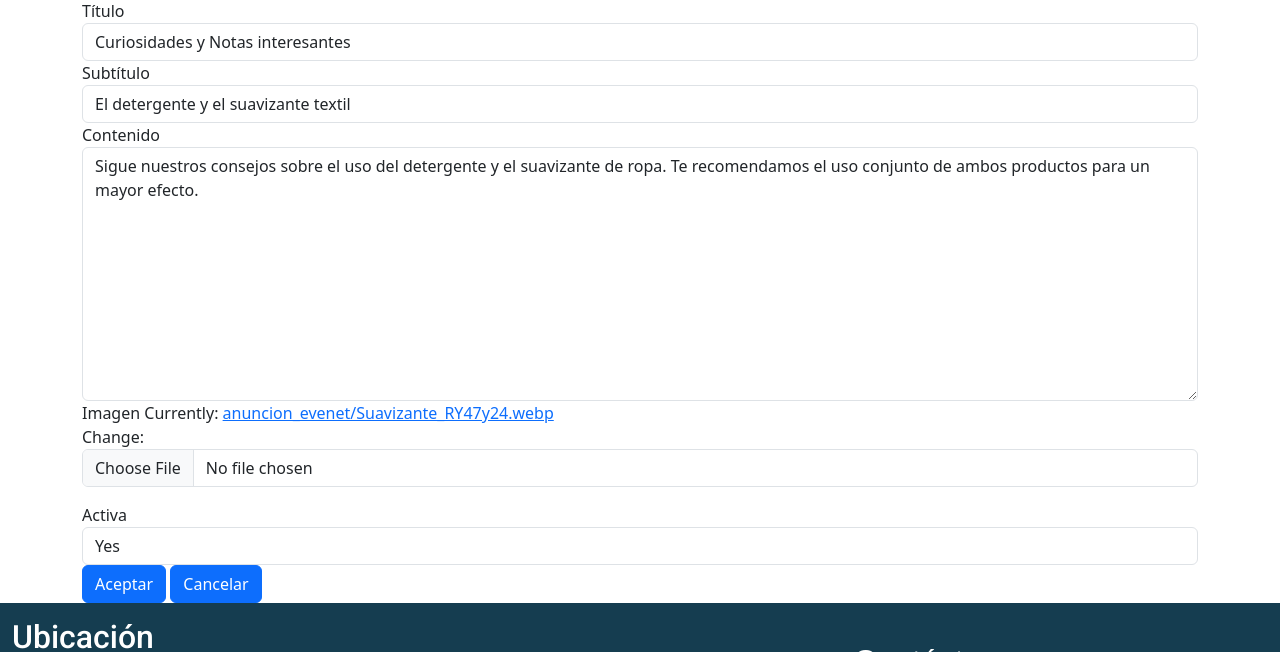
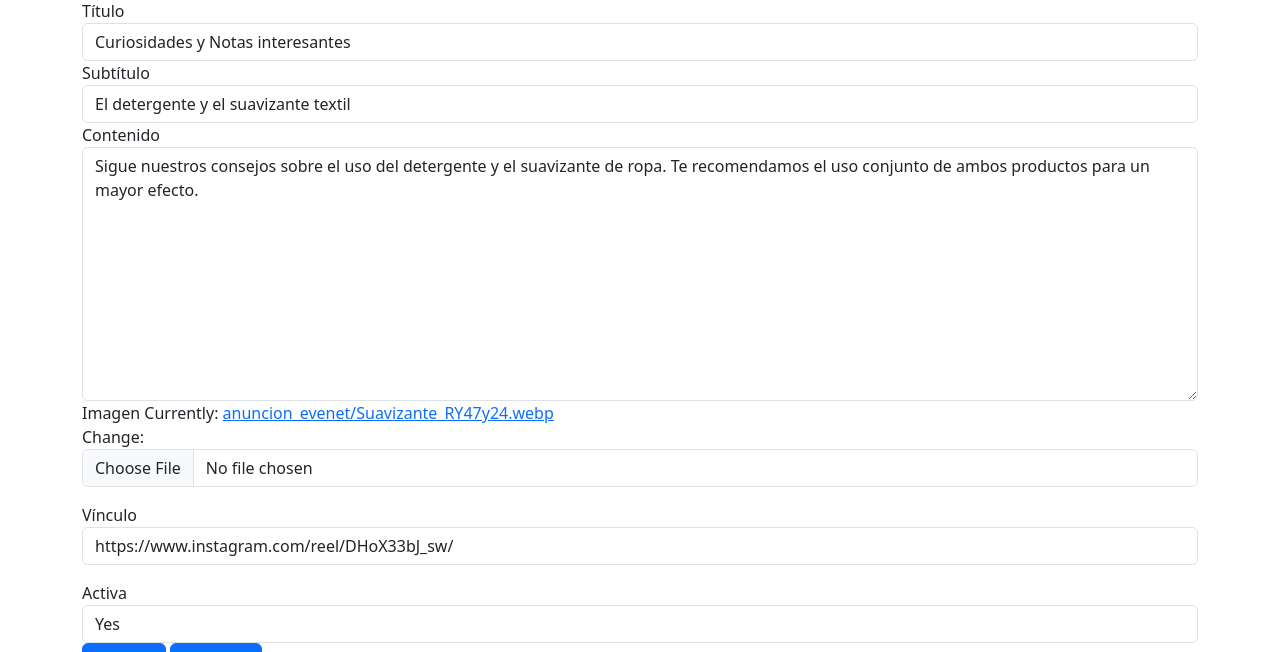
Before and after one commit to mmalbo/pw_muhia, a Django app: page /gestion/curiosidades/editar/3 in a window 1280 px wide. Shown: the part 144-796 px from the top of the page. Run offline with Django 4.2, Linux system fonts and the light colour scheme; data comes from the database, SQL or seed files in the repository; both versions use the stored data as it was after the commit; some libraries are stand-ins or nearby versions.

Commit message:
Enlace a curiosidades

```diff
--- a/news/models.py
+++ b/news/models.py
@@ -10,6 +10,7 @@ class Curio(models.Model):
     subtitle = models.CharField(max_length=200, verbose_name="Subtítulo")
     content = CKEditor5Field(default = "Texto", verbose_name="Contenido")
     image = models.ImageField(verbose_name="Imagen", upload_to="anuncion_evenet")
+    enlace = models.URLField(null = False, blank = False, verbose_name = "Enlace a las redes", default = "https://produccionesmuhia.ca/curiosidades/")
     activo = models.BooleanField(verbose_name="Activa",null=True, default=True)
     created = models.DateTimeField(auto_now_add=True, verbose_name="Fecha de creación")
     updated = models.DateTimeField(auto_now=True, verbose_name="Fecha de edición")
--- a/servicio/views.py
+++ b/servicio/views.py
@@ -8,7 +8,7 @@ from django.shortcuts import render
 class CrearSoicitudView(CreateView):
     model = Solicitud
     form_class = SolicitudForm
-    success_url = reverse_lazy('gestion')
+    success_url = reverse_lazy('inicio')
 
     """ def form_valid(self, form):
         form.instance.usuario = self.request.user
--- a/templates/base.html
+++ b/templates/base.html
@@ -55,19 +55,19 @@
                     <nav id="menu_principal" class="navbar navbar-light navbar-expand-lg navbar-collapse" style="text-align: left; background: #ffffff;border-color: #ffffff; padding-top: 0px; padding-bottom: 0px; ">
                         <button class="navbar-toggler" type="button" data-toggle="collapse" data-target="#menu"><span class="navbar-toggler-icon"></span></button>
                         <div id="cintillo_redes" style="padding-right: 30px;">
-                            <a id="instagram" class="instagram" href="https://www.instagram.com/muhia_producciones/" target="_blank" style="width: 3em; vertical-align: middle;">
+                            <a id="instagram" class="instagram" href="https://www.instagram.com/muhia.produccion/" target="_blank" style="width: 3em; vertical-align: middle;">
                                 <svg class="bi bi-instagram" xmlns="http://www.w3.org/2000/svg" width="3em" height="3em" viewBox="0 0 24 24" href="https://www.instagram.com/muhia_cuba/" style="color:#153d50; max-width: 32px;font-size: 20px;max-height: 24px;">
                                     <path fill-rule="evenodd" clip-rule="evenodd" d="M12 7C9.23858 7 7 9.23858 7 12C7 14.7614 9.23858 17 12 17C14.7614 17 17 14.7614 17 12C17 9.23858 14.7614 7 12 7ZM9 12C9 13.6569 10.3431 15 12 15C13.6569 15 15 13.6569 15 12C15 10.3431 13.6569 9 12 9C10.3431 9 9 10.3431 9 12Z" fill="currentColor"></path>
                                     <path d="M18 5C17.4477 5 17 5.44772 17 6C17 6.55228 17.4477 7 18 7C18.5523 7 19 6.55228 19 6C19 5.44772 18.5523 5 18 5Z" fill="currentColor"></path>
                                     <path fill-rule="evenodd" clip-rule="evenodd" d="M5 1C2.79086 1 1 2.79086 1 5V19C1 21.2091 2.79086 23 5 23H19C21.2091 23 23 21.2091 23 19V5C23 2.79086 21.2091 1 19 1H5ZM19 3H5C3.89543 3 3 3.89543 3 5V19C3 20.1046 3.89543 21 5 21H19C20.1046 21 21 20.1046 21 19V5C21 3.89543 20.1046 3 19 3Z" fill="currentColor"></path>
                                 </svg>
                             </a>
-                            <a id="face" class="facebook" href="https://www.facebook.com/profile.php?id=61559488611749" target="_blank" style="color:#153d50; width: 2em; vertical-align: middle;">
+                            <a id="face" class="facebook" href="https://www.facebook.com/muhia.produccion" target="_blank" style="color:#153d50; width: 2em; vertical-align: middle;">
                                 <svg xmlns="http://www.w3.org/2000/svg" width="2em" height="2em" fill="#153d50" viewBox="0 0 16 16" class="bi bi-facebook text-light facebook" href="https://www.facebook.com/produccionesmuhia" style="max-width: 24px;font-size: 18px;max-height: 24px;">
                                     <path d="M16 8.049c0-4.446-3.582-8.05-8-8.05C3.58 0-.002 3.603-.002 8.05c0 4.017 2.926 7.347 6.75 7.951v-5.625h-2.03V8.05H6.75V6.275c0-2.017 1.195-3.131 3.022-3.131.876 0 1.791.157 1.791.157v1.98h-1.009c-.993 0-1.303.621-1.303 1.258v1.51h2.218l-.354 2.326H9.25V16c3.824-.604 6.75-3.934 6.75-7.951"></path>
                                 </svg>
                             </a>
-                            <a id="whatsapp" class="bi bi-whatsapp" href="https://chat.whatsapp.com/JV83muQ3vQmKsHA1xdJ7j8" target="_blank" style="width: 3em; vertical-align: middle;">
+                            <a id="whatsapp" class="bi bi-whatsapp" href="https://l.facebook.com/l.php?u=https%3A%2F%2Fchat.whatsapp.com%2FJV83muQ3vQmKsHA1xdJ7j8%3Ffbclid%3DIwZXh0bgNhZW0CMTAAAR0lICp9A17Q4khzKH1IfAB7FwMFt6EP3ncOeN9ASuGA_9PGeUZlr3VpaTE_aem_5tZit85ussJJ5V2xNmCsEg&h=AT0LRrEv0xMvRhuK99zxfaA3xkLaEvREpg_xR_Zoq60YHjDSodcNEgjhFaAM11wkWugehfIVb6P2xy634znlYucEdbsba7Gjt_Mv4JUQ-j8jWm82auFjZzRsCZg&__tn__=-R" target="_blank" style="width: 3em; vertical-align: middle;">
                                 <svg xmlns="http://www.w3.org/2000/svg" width="1.5em" height="1.5em" fill="#153d50" class="bi bi-whatsapp" viewBox="0 0 16 16">
                                     <path d="M13.601 2.326A7.85 7.85 0 0 0 7.994 0C3.627 0 .068 3.558.064 7.926c0 1.399.366 2.76 1.057 3.965L0 16l4.204-1.102a7.9 7.9 0 0 0 3.79.965h.004c4.368 0 7.926-3.558 7.93-7.93A7.9 7.9 0 0 0 13.6 2.326zM7.994 14.521a6.6 6.6 0 0 1-3.356-.92l-.24-.144-2.494.654.666-2.433-.156-.251a6.56 6.56 0 0 1-1.007-3.505c0-3.626 2.957-6.584 6.591-6.584a6.56 6.56 0 0 1 4.66 1.931 6.56 6.56 0 0 1 1.928 4.66c-.004 3.639-2.961 6.592-6.592 6.592m3.615-4.934c-.197-.099-1.17-.578-1.353-.646-.182-.065-.315-.099-.445.099-.133.197-.513.646-.627.775-.114.133-.232.148-.43.05-.197-.1-.836-.308-1.592-.985-.59-.525-.985-1.175-1.103-1.372-.114-.198-.011-.304.088-.403.087-.088.197-.232.296-.346.1-.114.133-.198.198-.33.065-.134.034-.248-.015-.347-.05-.099-.445-1.076-.612-1.47-.16-.389-.323-.335-.445-.34-.114-.007-.247-.007-.38-.007a.73.73 0 0 0-.529.247c-.182.198-.691.677-.691 1.654s.71 1.916.81 2.049c.098.133 1.394 2.132 3.383 2.992.47.205.84.326 1.129.418.475.152.904.129 1.246.08.38-.058 1.171-.48 1.338-.943.164-.464.164-.86.114-.943-.049-.084-.182-.133-.38-.232"/>
                                   </svg>
--- a/templates/gestion/curiosidades_actualizar.html
+++ b/templates/gestion/curiosidades_actualizar.html
@@ -45,6 +45,10 @@
           {{ form.image|add_class:"form-control mb-3" }} <!-- Usamos la librería 'widget_tweaks' para crear esta caja de texto -->
         </div>
         <div class="form-group">
+          <label for="img" class="txt_negrita">Vínculo</label>
+          {{ form.enlace|add_class:"form-control mb-3" }} <!-- Usamos la librería 'widget_tweaks' para crear esta caja de texto -->
+        </div>
+        <div class="form-group">
           <label for="img" class="txt_negrita">Activa</label>
           {{ form.activo|add_class:"form-control" }} <!-- Usamos la librería 'widget_tweaks' para crear esta caja de texto -->
         </div>
--- a/templates/gestion/curiosidades_crear.html
+++ b/templates/gestion/curiosidades_crear.html
@@ -45,6 +45,10 @@
           {{ form.image|add_class:"form-control mb-3" }} <!-- Usamos la librería 'widget_tweaks' para crear esta caja de texto -->
         </div>
         <div class="form-group">
+          <label for="img" class="txt_negrita">Vínculo</label>
+          {{ form.enlace|add_class:"form-control mb-3" }} <!-- Usamos la librería 'widget_tweaks' para crear esta caja de texto -->
+        </div>
+        <div class="form-group">
           <label for="img" class="txt_negrita">Activa</label>
           {{ form.activo|add_class:"form-control" }} <!-- Usamos la librería 'widget_tweaks' para crear esta caja de texto -->
         </div>
--- a/templates/index.html
+++ b/templates/index.html
@@ -187,7 +187,7 @@
           {% for elem in curios %}
           {% if elem.activo%}
           <div class="swiper-slide card" style="top: 0px; border: 0px;">
-            <a href="content/{{elem.id}}"><img class="card-img-top img-fluid d-block" id="banner_tarjeta_noticia" data-aos="zoom-in" data-aos-delay="100" src="{{ elem.get_image_url }}" width="60%" height="40%"></a>
+            <a href="{{elem.enlace}}" target="_blank"><img class="card-img-top img-fluid d-block" id="banner_tarjeta_noticia" data-aos="zoom-in" data-aos-delay="100" src="{{ elem.get_image_url }}" width="60%" height="40%"></a>
               <div class="card-body pt-3">
                   <h4 class="font-weight-bold card-title" style="font-family: Roboto, Cantarell, 'Open Sans', 'Helvetica Neue', sans-serif; color: #153d50; font-variant: small-caps;">{{elem.title}}</h4>
                   <p>{{elem.subtitle}}</p>
```
Also changed, not shown: db.sqlite3.
